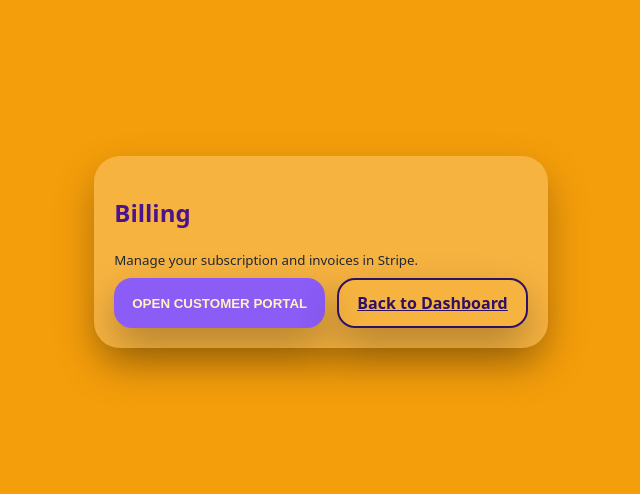
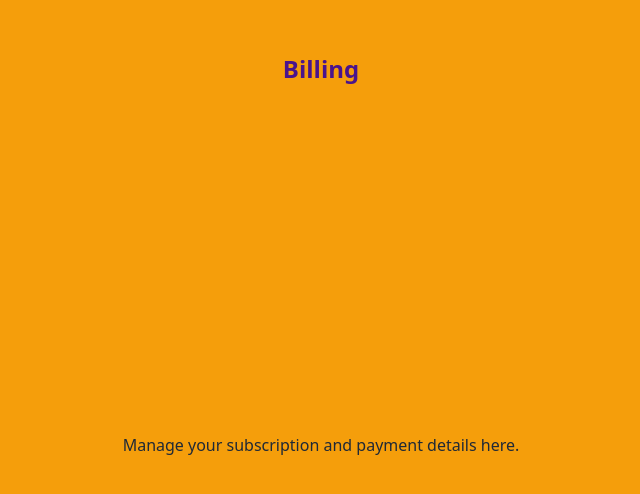
Before and after one commit to Lucasss1997/pub-game-frontend, a React (Create React App) app: page /billing in a window 1280 px wide. Shown: the part 148-642 px from the top of the page, without its empty margins (319-959 px from the left). Built offline with nearby package versions, Linux system fonts and the light colour scheme; no server answers; sample sign-in values are in the browser's storage.

Commit message:
Update Billing.jsx

```diff
--- a/src/pages/Billing.jsx
+++ b/src/pages/Billing.jsx
@@ -1,42 +1,11 @@
-import React, { useState } from 'react';
-import { api } from '../lib/api';
+import React from 'react';
 import '../ui/pubgame-theme.css';
 
 export default function Billing() {
-  const [err, setErr] = useState('');
-  const [busy, setBusy] = useState(false);
-
-  async function openPortal() {
-    setErr('');
-    try {
-      setBusy(true);
-      const d = await api.post('/api/billing/portal', {}); // expects { url }
-      if (!d?.url) throw new Error('Portal URL not returned');
-      window.location.href = d.url; // redirect without using restricted 'location' identifier
-    } catch (e) {
-      setErr(e.message || 'Unable to open billing portal');
-    } finally {
-      setBusy(false);
-    }
-  }
-
   return (
-    <div className="pg-wrap">
-      <div className="pg-grid" style={{ maxWidth: 900 }}>
-        <section className="pg-card purple">
-          <h2>Billing</h2>
-          <small>Manage your subscription and invoices in Stripe.</small>
-
-          {err && <div className="pg-bad">{err}</div>}
-
-          <div style={{ display: 'flex', gap: 12, marginTop: 8 }}>
-            <button className="pg-btn" onClick={openPortal} disabled={busy}>
-              {busy ? 'Opening…' : 'Open Customer Portal'}
-            </button>
-            <a className="pg-btn ghost" href="/dashboard">Back to Dashboard</a>
-          </div>
-        </section>
-      </div>
+    <div className="neon-wrap">
+      <h2>Billing</h2>
+      <p>Manage your subscription and payment details here.</p>
     </div>
   );
 }
```
